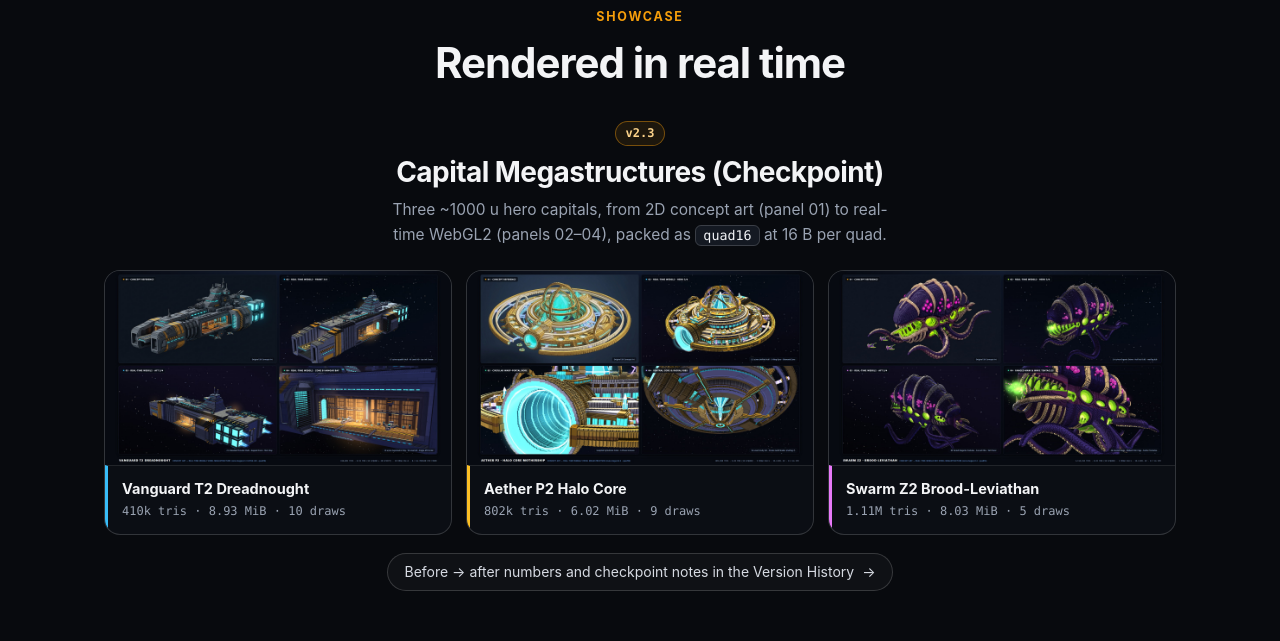
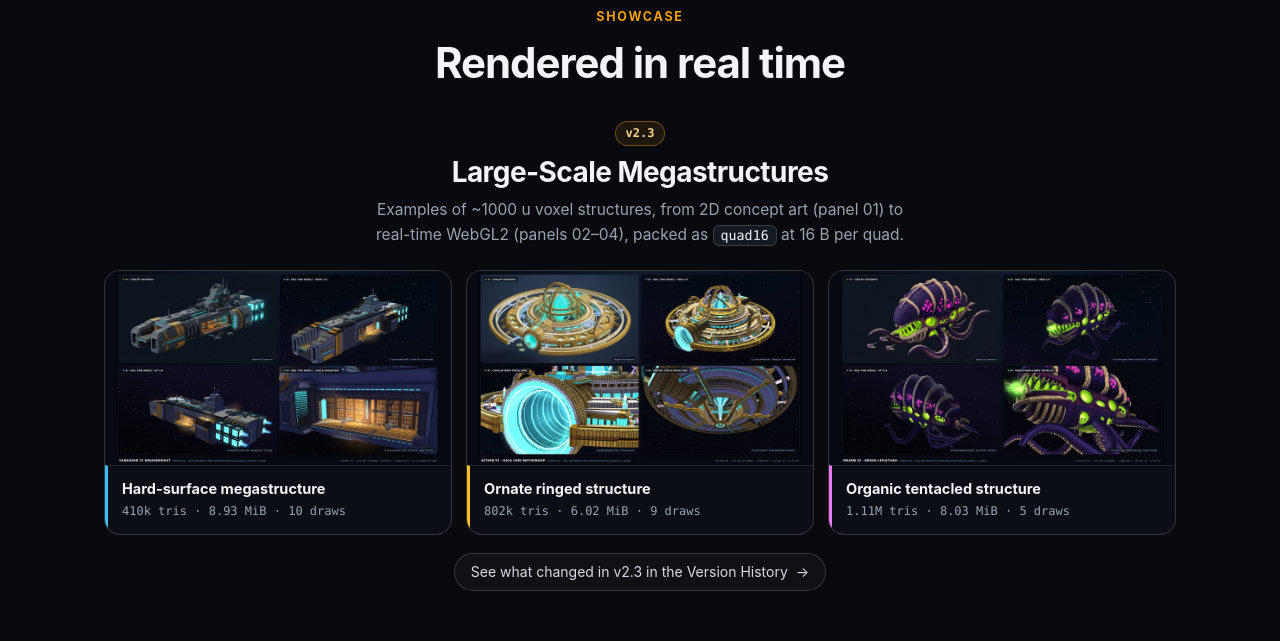
Before and after one commit to yskim3271/hybrid-voxel-sprite, a plain HTML site: page docs/index.html in a window 1280 px wide. Shown: the part 2222-2863 px from the top of the page. Drawn offline with nearby package versions, Linux system fonts and the light colour scheme.

Commit message:
Remove capital-ship project phrasing across changelog, landing page, READMEs & plugin manifests

```diff
--- a/docs/index.html
+++ b/docs/index.html
@@ -253,28 +253,28 @@
         <span class="eyebrow" data-i18n="show.eyebrow">Showcase</span>
         <h2 data-i18n="show.title">Rendered in real time</h2>
       </div>
-      <!-- v2.3 capital megastructures (checkpoint) -->
-      <div class="cap" id="capital">
+      <!-- v2.3 megastructures -->
+      <div class="cap" id="megastructures">
         <div class="cap-head">
           <span class="cap-pill mono">v2.3</span>
-          <h3 data-i18n="cap.title">Capital Megastructures (Checkpoint)</h3>
-          <p data-i18n-html="cap.sub">Three ~1000&nbsp;u hero capitals, from 2D concept art (panel 01) to real-time WebGL2 (panels 02–04), packed as <code>quad16</code> at 16&nbsp;B per quad.</p>
+          <h3 data-i18n="cap.title">Large-Scale Megastructures</h3>
+          <p data-i18n-html="cap.sub">Examples of ~1000&nbsp;u voxel structures, from 2D concept art (panel 01) to real-time WebGL2 (panels 02–04), packed as <code>quad16</code> at 16&nbsp;B per quad.</p>
         </div>
         <div class="cap-grid">
           <a class="cap-card" href="changelog.html#v2.3.0" data-keep-lang style="--fc: #38bdf8">
-            <img src="assets/v23/vanguard_t2_showcase_2x2.jpg" width="1600" height="900" loading="lazy" alt="Vanguard T2 Dreadnought: concept art and three real-time WebGL2 renders">
-            <span class="cap-info"><b>Vanguard T2 Dreadnought</b><span class="mono">410k tris · 8.93 MiB · 10 draws</span></span>
+            <img src="assets/v23/vanguard_t2_showcase_2x2.jpg" width="1600" height="900" loading="lazy" alt="Hard-surface megastructure example: concept art and three real-time WebGL2 renders">
+            <span class="cap-info"><b data-i18n="v23.c1">Hard-surface megastructure</b><span class="mono">410k tris · 8.93 MiB · 10 draws</span></span>
           </a>
           <a class="cap-card" href="changelog.html#v2.3.0" data-keep-lang style="--fc: #fbbf24">
-            <img src="assets/v23/aether_p2_showcase_2x2.jpg" width="1600" height="900" loading="lazy" alt="Aether P2 Halo Core Mothership: concept art and three real-time WebGL2 renders">
-            <span class="cap-info"><b>Aether P2 Halo Core</b><span class="mono">802k tris · 6.02 MiB · 9 draws</span></span>
+            <img src="assets/v23/aether_p2_showcase_2x2.jpg" width="1600" height="900" loading="lazy" alt="Ornate ringed structure example: concept art and three real-time WebGL2 renders">
+            <span class="cap-info"><b data-i18n="v23.c3">Ornate ringed structure</b><span class="mono">802k tris · 6.02 MiB · 9 draws</span></span>
           </a>
           <a class="cap-card" href="changelog.html#v2.3.0" data-keep-lang style="--fc: #e879f9">
-            <img src="assets/v23/swarm_z2_showcase_2x2.jpg" width="1600" height="900" loading="lazy" alt="Swarm Z2 Brood-Leviathan: concept art and three real-time WebGL2 renders">
-            <span class="cap-info"><b>Swarm Z2 Brood-Leviathan</b><span class="mono">1.11M tris · 8.03 MiB · 5 draws</span></span>
+            <img src="assets/v23/swarm_z2_showcase_2x2.jpg" width="1600" height="900" loading="lazy" alt="Organic tentacled structure example: concept art and three real-time WebGL2 renders">
+            <span class="cap-info"><b data-i18n="v23.c4">Organic tentacled structure</b><span class="mono">1.11M tris · 8.03 MiB · 5 draws</span></span>
           </a>
         </div>
-        <a class="cap-more" href="changelog.html#v2.3.0" data-keep-lang><span data-i18n="cap.more">Before → after numbers and checkpoint notes in the Version History</span><span aria-hidden="true">→</span></a>
+        <a class="cap-more" href="changelog.html#v2.3.0" data-keep-lang><span data-i18n="cap.more">See what changed in v2.3 in the Version History</span><span aria-hidden="true">→</span></a>
       </div>
 
       <figure class="media">
--- a/docs/site.js
+++ b/docs/site.js
@@ -32,9 +32,9 @@
     'copy': '복사',
     'eng.eyebrow': '어댑터', 'eng.title': '4개 엔진을 지원합니다',
     'show.eyebrow': '쇼케이스', 'show.title': '실시간 렌더링 예시',
-    'cap.title': '캐피털 메가스트럭처 (체크포인트)',
-    'cap.sub': '약 1000&nbsp;u 크기의 히어로 캐피털 함선 3척을 2D 콘셉트 아트(패널 01)에서 실시간 WebGL2(패널 02–04)까지 구현했습니다. 쿼드당 16&nbsp;B인 <code>quad16</code> 포맷으로 패킹합니다.',
-    'cap.more': '버전 히스토리에서 개선 전후 수치와 체크포인트 노트 보기',
+    'cap.title': '대형 메가스트럭처',
+    'cap.sub': '약 1000&nbsp;u 크기의 대형 복셀 구조물 예시입니다. 2D 콘셉트 아트(패널 01)에서 실시간 WebGL2(패널 02–04)까지 쿼드당 16&nbsp;B인 <code>quad16</code> 포맷으로 패킹합니다.',
+    'cap.more': '버전 히스토리에서 v2.3 변경 내역 보기',
     'foot.docs': '스킬 문서', 'foot.rel': '릴리스', 'foot.log': '변경 이력',
     // live demo · renderer options panel
     'r.surface': '복셀 표면', 'r.crisp': '또렷한 DDA', 'r.smooth': '매끈한 Iso',
@@ -78,20 +78,20 @@
     'v23.4': '<code>SKILL.md</code>와 <code>04</code> 문서를 <b>Track A</b>(관절형 스프라이트) · <b>Track B</b>(메가스트럭처) 두 트랙으로 재구성하고 특정 프로젝트 의존성 제거',
     'v23.5': '범용 <code>generic_megastructure</code> 아키타입(<code>assetId</code>), 멀티 큐 G5 사용자 정의 HSV 강조색 밴드(<code>--bands</code>, 랩어라운드 색조 지원), 촉수형 에셋용 선체 전용 G5(<code>computeHullSilhouetteIoU</code>) 추가',
     'v23.6': '의존성 없는 Node 키트 자체 테스트를 <code>78/78</code> 체크(<code>test_mega_kit.mjs</code>)로 확장, Python CLI 및 문서 링크 검증 통과',
-    'v23.c1': '하드서피스 항모 예시',
+    'v23.c1': '하드서피스 대형 구조물 예시',
     'v23.c2': '지오메트리 · 룩데브 분해도',
     'v23.c3': '금·상아 링형 구조물 예시',
     'v23.c4': '유기체 촉수형 거대 개체 예시',
     'v23.hint': '패널 01은 원본 2D 콘셉트 아트, 패널 02–04는 실시간 WebGL2 렌더입니다. 클릭하면 원본 해상도로 열립니다. (체크포인트 릴리스 — 모바일 LOD 및 스트리밍 최적화는 추후 예정)',
     // v2.2.0 · v2.0.0
     'v22.t': '20 B/정점 packed20, 멀티 큐 G5, 4단계 스컬프트 루프',
-    'v22.d': '같은 4 MiB 안에 더 촘촘한 캐피털 함선 지오메트리를 담고, 내부가 밋밋한 모델은 외곽선만으로 콘셉트 비교 게이트를 통과할 수 없게 했습니다.',
+    'v22.d': '같은 4 MiB 안에 더 촘촘한 대형 구조물 지오메트리를 담고, 내부가 밋밋한 모델은 외곽선만으로 콘셉트 비교 게이트를 통과할 수 없게 했습니다.',
     'v22.1': '<code>svox.mega/v2.2</code> <code>packed20</code>: 정점당 20 B(Int16 위치 + 베벨 힌트, Int8 노멀 + 마이크로 AO, Uint8 색상 · 이미시브 · 룩데브 태그) + Uint16 인덱스로 바이트당 지오메트리 2.4배',
-    'v22.2': '멀티 큐 G5: 실루엣 IoU + 내부 엣지 F1 / 챔퍼 + 앰버 / 시안 밴드 분포',
-    'v22.3': '클레이 → 1차 장갑 → 메소 킷배시 → 룩데브 4단계 루프를 실제 엔진 기반 <code>capital_studio.html</code> 하네스에서 검수',
+    'v22.2': '멀티 큐 G5: 실루엣 IoU + 내부 엣지 F1 / 챔퍼 + 강조색 밴드 분포',
+    'v22.3': '클레이 → 1차 형태 → 메소 킷배시 → 룩데브 4단계 루프를 실시간 엔진 스튜디오 프리뷰에서 검수',
     'v22.4': '균일한 벽돌 타일링을 없앤 70/30 비주얼 레스트 하드서피스 셰이더',
-    'v20.t': '메가스트럭처 / 캐피털 함선 트랙',
-    'v20.d': '약 1000 u 크기 함선을 위한 두 번째 트랙입니다. 레이마칭 대신 미리 베이크한 멀티 스케일 그리디 메시로 래스터화합니다. 관절형 T3 스프라이트 트랙은 그대로입니다.',
+    'v20.t': '메가스트럭처 트랙',
+    'v20.d': '대형 구조물(~500–1500 u)을 위한 두 번째 트랙입니다. 레이마칭 대신 미리 베이크한 멀티 스케일 그리디 메시로 래스터화합니다. 관절형 T3 스프라이트 트랙은 그대로입니다.',
     'v20.1': '3-뷰 비주얼 헐 카빙 + 가려진 영역 콜아웃 시트(<code>detail_zones.json</code>)',
     'v20.2': '매크로 / 메소 / 마이크로 멀티 스케일 그리디 메시 + 인스턴스 킷배시 프리팹',
     'v20.3': '듀얼 스케일 AO: 코너별 마이크로 AO + 매크로 캐비티 AO',
```
Also changed, not shown: docs/changelog.html (+8 -8 lines), .claude-plugin/marketplace.json, .claude-plugin/plugin.json, 2 other files.
